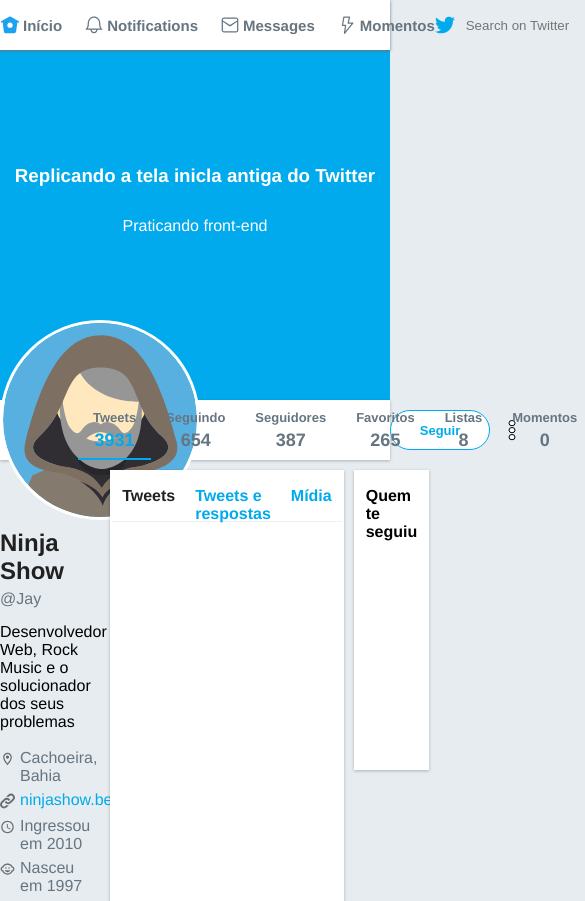
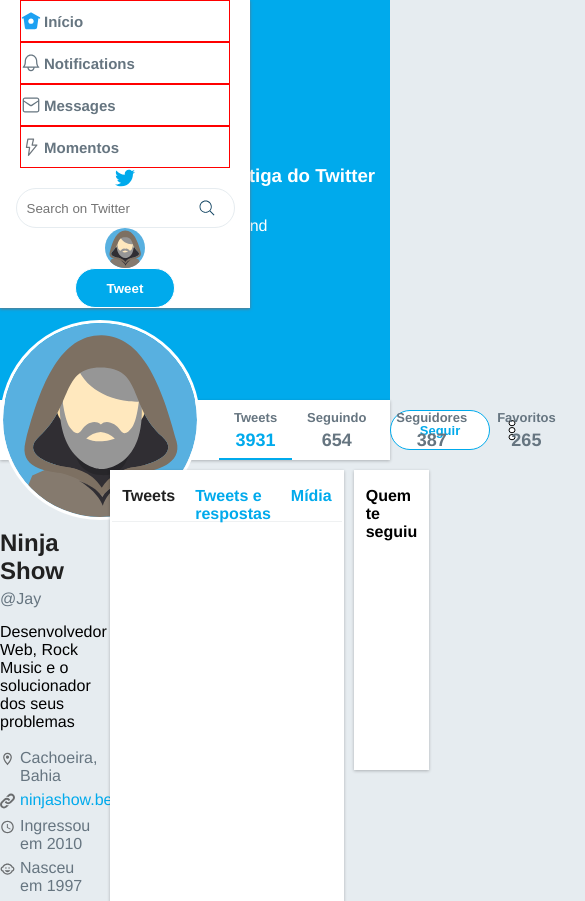
Before and after one commit to Jayneanderson/clone-twitter, a plain HTML site: page index.html in a window 390 px wide. Shown: the top 901 px of the page, 585 px wide, since content can reach past the window. Drawn offline with Linux system fonts and the light colour scheme.

Commit message:
Iniciado o desenvolvimento da responsividade do menu

```diff
--- a/index.html
+++ b/index.html
@@ -13,12 +13,12 @@
 
     <header id="container">
         <div class="content">
-            <nav>
-                <ul>
-                    <li><img src="images/home.svg" class="icon-home">Início</li>
-                    <li><img src="images/notification.svg">Notifications</li>
-                    <li><img src="images/message.svg">Messages</li>
-                    <li><img src="images/moments.svg" alt="">Momentos</li>
+            <nav class="header-nav">
+                <ul class="header-list">
+                    <li class="header-list-element"><img src="images/home.svg" class="icon-home">Início</li>
+                    <li class="header-list-element"><img src="images/notification.svg">Notifications</li>
+                    <li class="header-list-element"><img src="images/message.svg">Messages</li>
+                    <li class="header-list-element"><img src="images/moments.svg" alt="">Momentos</li>
                 </ul>
             </nav>
             <img class="icon-twitter" src="images/twitter.svg">
--- a/responsive.css
+++ b/responsive.css
@@ -1,18 +1,44 @@
 /* Ao ficar menor, os ícones ficam fixados na parte inferior da tela */
-@media only screen and (max-width: 880px) {
-    #container {
-        display: none;
+@media only screen and (max-width: 920px) {
+
+    header#container {
+        width: 250px;
+        height: auto;
+        position: fixed;
+        top: 0;
+        left: 0;
+
     }
 
-    header#container {
-        position: absolute;
-        top: 0;
-        left: 0;
-        display: flex;
+    header#container .content {
+        flex-direction: column;
+        justify-content: flex-start;
+        max-width: 100%;
+    }
+
+    div.barra-info .content {
+        padding-left: 219px;
+        /* padding-left: 20%; */
+    }
+
+    .header-nav {
+        width: 100%;
+    }
+
+    .header-list {
         flex-direction: column;
     }
 
-    .content {
+    .header-list-element {
+        width: 100%;
+        justify-content: flex-start;
+        margin-left: 0px;
+        padding: 10px 0px;
+        border: 1px solid red;
 
     }
+
+    .header-left {
+        flex-direction: column;
+    }
 }
--- a/style.css
+++ b/style.css
@@ -46,6 +46,7 @@
     position: relative; /* os dois últimos blocos chamam a shadown para p/ frente do header */
     z-index: 1;
     width: 100%;
+    padding: 0px 20px;
 }
 
 header#container .content{
@@ -62,7 +63,7 @@
     list-style: none;
 }
 
-header#container ul li {
+.header-list-element {
     display: flex;
     align-items: center;
     justify-content: center;
@@ -164,7 +165,8 @@
     display: flex;
     justify-content: space-between;
     align-items: center;
-    padding-left: 20%;
+    padding-left: 270px;
+    /* padding-left: 20%; */
 }
 
 div.barra-info ul {
```
